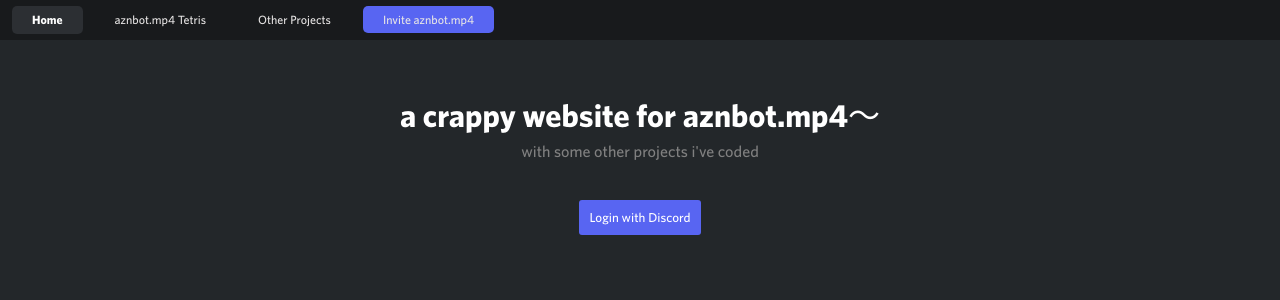
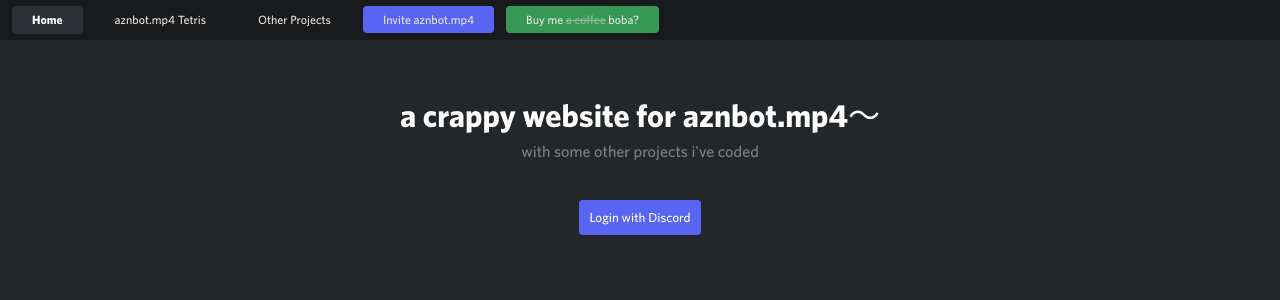
Before and after one commit to aznguymp4/aznguymp4.github.io, a PHP site: page /index.html in a window 1280 px wide. Shown: the top 300 px of the page. Run offline with PHP 8.4, Linux system fonts and the light colour scheme; some libraries are stand-ins or nearby versions.

Commit message:
Donate button and radius consistency

```diff
--- a/css/navbar.css
+++ b/css/navbar.css
@@ -50,7 +50,7 @@
 #menu-bar a {
     transition: background 0.15s, color 0.15s, transform 0.2s;
     transition-timing-function: ease-out;
-    border-radius: 5px;
+    border-radius: 4px;
     font-size: 12px;
     color: #E7E5E5;
     text-decoration: none;
@@ -169,7 +169,7 @@
     text-align: center;
     text-decoration: none;
     width: fit-content;
-    border-radius: 3px;
+    border-radius: 4px;
     transition: background 0.2s ease-out;
 }
 
--- a/js/navbar.js
+++ b/js/navbar.js
@@ -29,7 +29,8 @@
             <li><a href="https://studio.code.org/projects/applab/KnxEbJit7V0PI7Lf91kA82rFSoEEz33W4blzfgPyYWw">Wishcord</a></li>
         </ul>
     </li>
-    <li><a class="button" href="/html/invite.html">Invite aznbot.mp4</a></li>
+    <li><a class="button" href="/invite.html">Invite aznbot.mp4</a></li>
+    <li><a class="button" style="background:#379856" href="https://ko-fi.com/aznguymp4">Buy me <s style="opacity:50%">a coffee</s> boba?</a></li>
 </ul>`
 
 document.getElementById('navbar').innerHTML = navbarHtml
```
